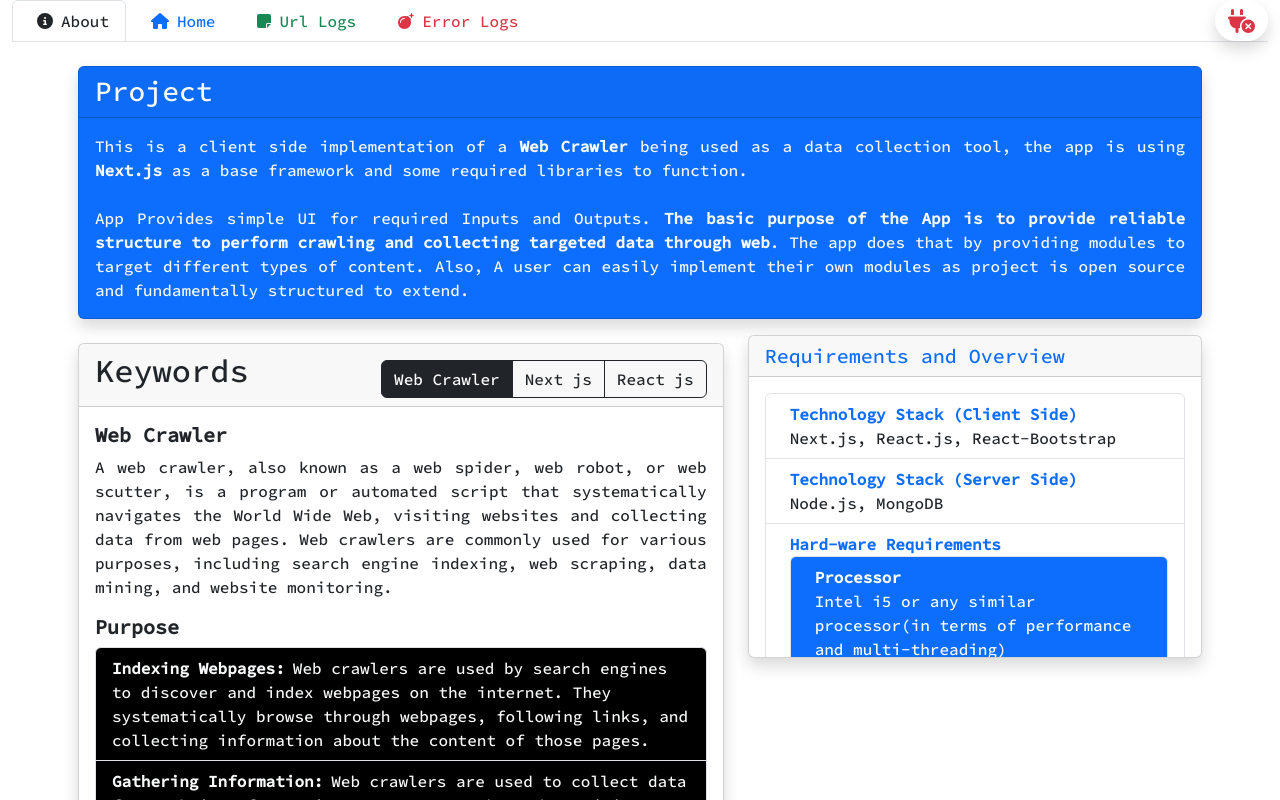
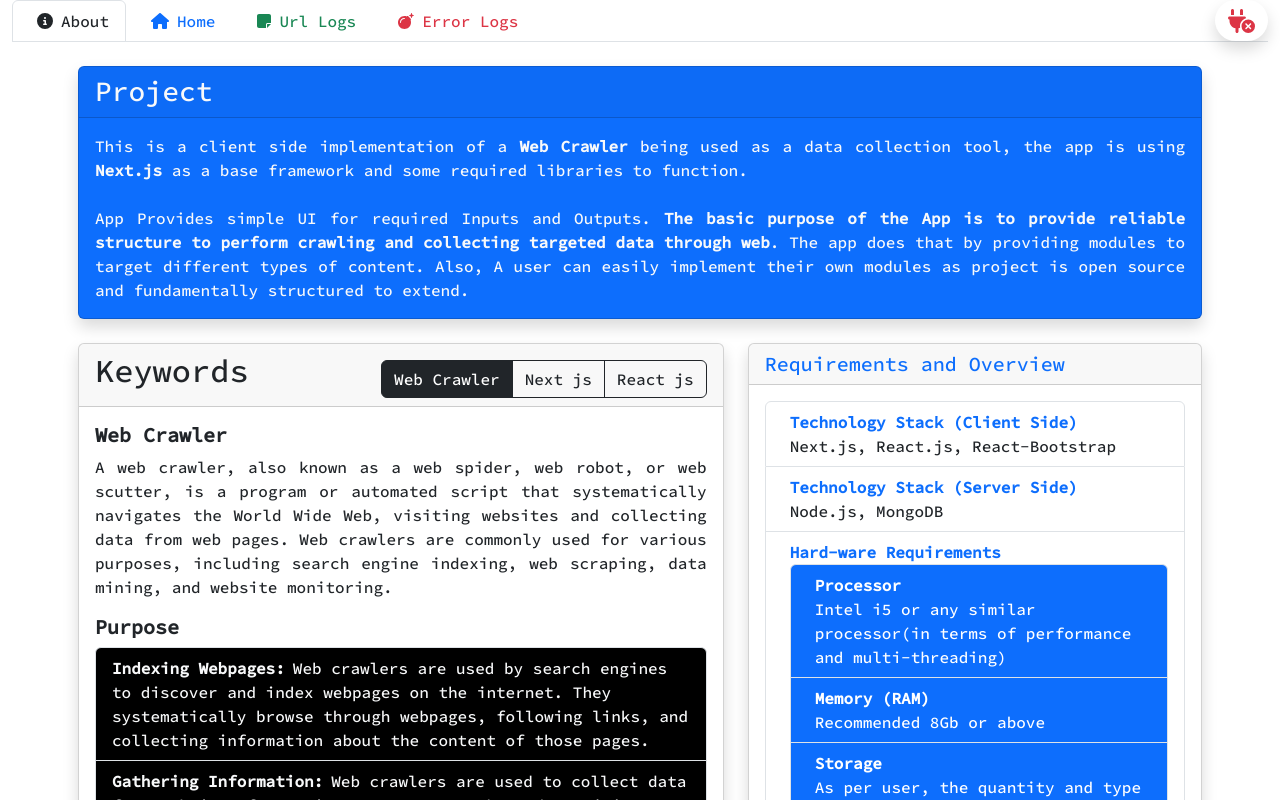
Before and after one commit to astric-0/NextCrawler, a Next.js app: page /about in a window 1280 px wide. Built offline with nearby package versions, Linux system fonts and the light colour scheme.

Commit message:
updated layout

```diff
--- a/components/info/RequirementList.jsx
+++ b/components/info/RequirementList.jsx
@@ -27,7 +27,7 @@ const RequirementsList = _ => {
     });
 
     return (
-        <Card className="mt-3 shadow">
+        <Card className="mt-4 shadow">
             <Card.Header className="h5 text-primary">Requirements and Overview</Card.Header>
             <Card.Body className="requirements">
                 <ListGroup>{reqList}</ListGroup>
--- a/styles/globals.css
+++ b/styles/globals.css
@@ -23,7 +23,7 @@ body {
 }
 
 .requirements {
-    max-height: 35vh;
+    max-height: 100vh;
     overflow-y: auto;
     overflow-x: hidden;
 }
```
